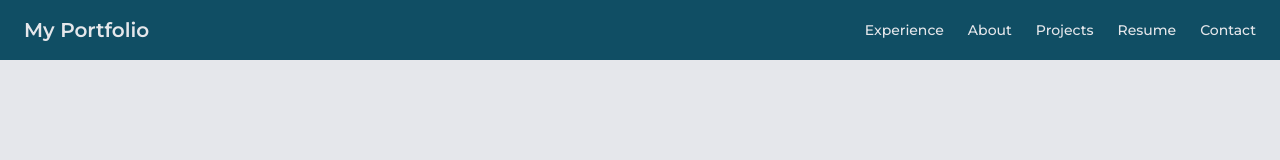
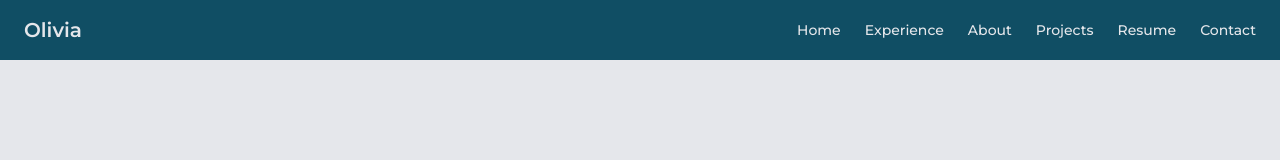
Before and after one commit to teolivan/portfolio-website, a Next.js app in the folder portfolio-website/: page / in a window 1280 px wide. Shown: the top 160 px of the page. Built offline with nearby package versions, Linux system fonts and the light colour scheme.

Commit message:
Update Navbar.tsx

```diff
--- a/portfolio-website/src/app/components/Navbar.tsx
+++ b/portfolio-website/src/app/components/Navbar.tsx
@@ -7,9 +7,13 @@ const Navbar = () => {
         <nav className="w-full px-6 py-4 bg-cyan-900 shadow-sm ">
       <div className="max-w-7xl mx-auto flex justify-between items-center">
         <Link href="/" className="hover:scale-105 transition-all duration-300 text-xl font-semibold text-gray-200 font-montserrat hover:text-white">
-          My Portfolio
+          Olivia
         </Link>
         <ul className="flex gap-6 text-sm font-medium text-gray-200 ">
+
+        <li>
+            <Link href="/" className='transition-all duration-300 ease-in-out transform hover:scale-105 hover:text-white'>Home</Link>
+          </li>
           <li>
             <Link href="/experience" className='transition-all duration-300 ease-in-out transform hover:scale-105 hover:text-white'>Experience</Link>
           </li>
```
